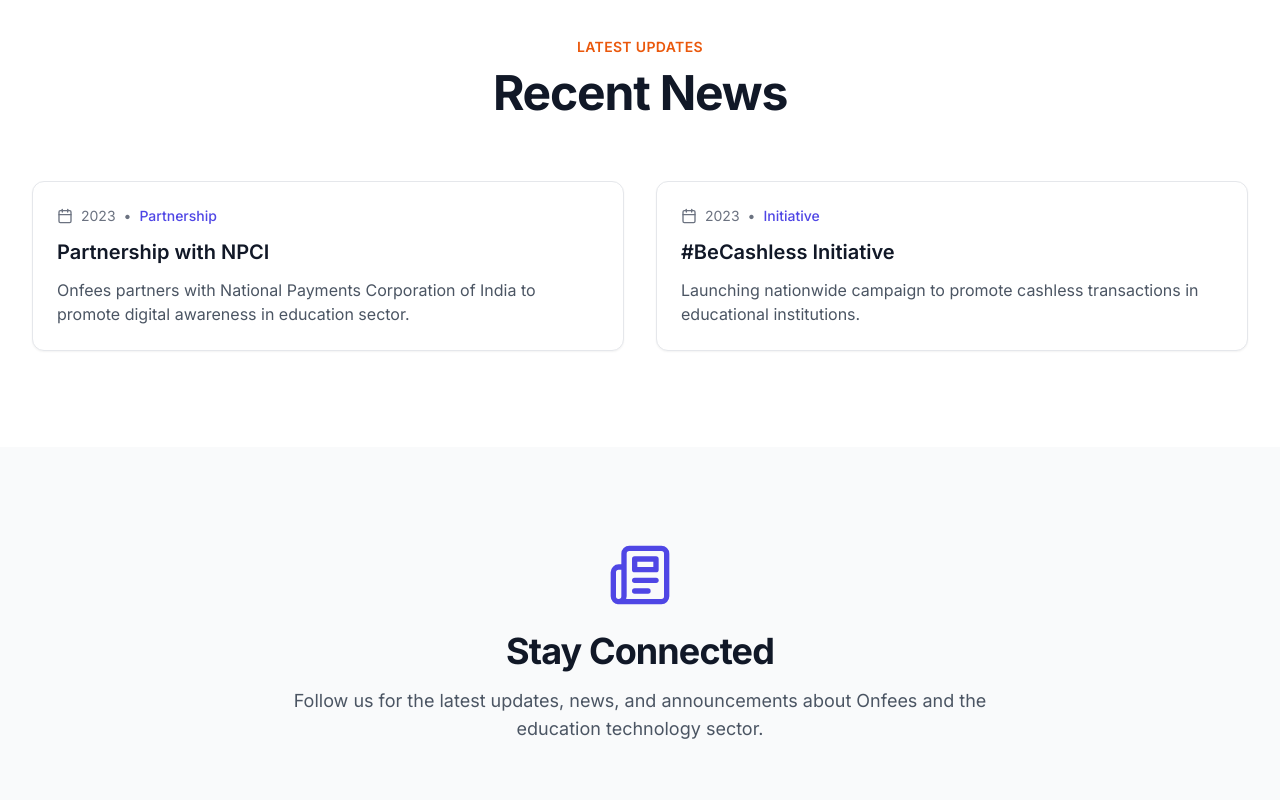
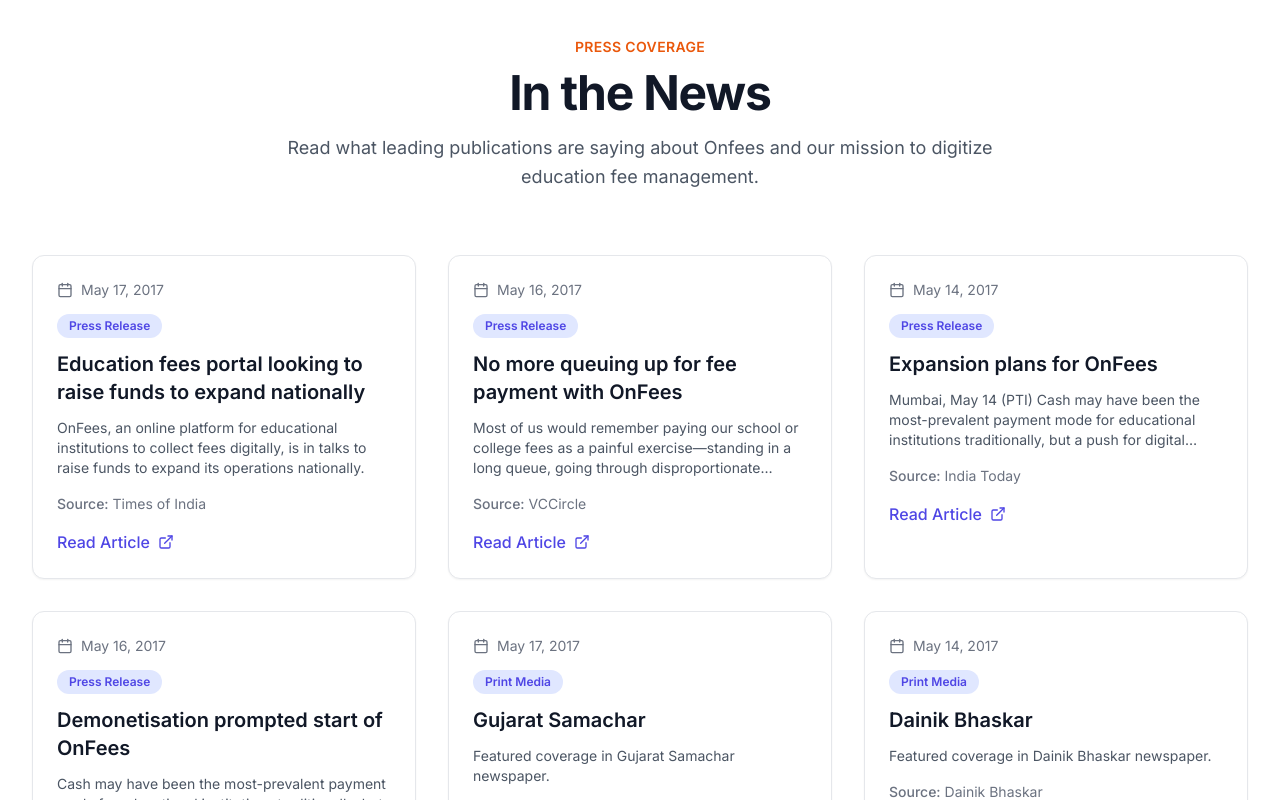
Before and after one commit to Rushabh16-9/onfees-website, a Next.js app: page /news in a window 1280 px wide. Shown: the part 400-1200 px from the top of the page. Built offline with nearby package versions, Linux system fonts and the light colour scheme.

Commit message:
Update News & PR page with actual content from onfees.com

```diff
--- a/app/news/page.tsx
+++ b/app/news/page.tsx
@@ -1,21 +1,58 @@
 import Header from '@/components/navigation/Header';
 import Footer from '@/components/navigation/Footer';
 import Section, { SectionHeader } from '@/components/ui/Section';
-import { Newspaper, Calendar } from 'lucide-react';
+import { Newspaper, Calendar, ExternalLink } from 'lucide-react';
+import Link from 'next/link';
 
 export default function NewsPage() {
     const newsItems = [
         {
-            title: 'Partnership with NPCI',
-            date: '2023',
-            description: 'Onfees partners with National Payments Corporation of India to promote digital awareness in education sector.',
-            category: 'Partnership',
+            title: 'Education fees portal looking to raise funds to expand nationally',
+            date: 'May 17, 2017',
+            description: 'OnFees, an online platform for educational institutions to collect fees digitally, is in talks to raise funds to expand its operations nationally.',
+            category: 'Press Release',
+            source: 'Times of India',
+            link: 'https://timesofindia.indiatimes.com/venture-capital/education-fees-portal-looking-to-raise-funds-to-expand-nationally/articleshow/58715463.cms',
         },
         {
-            title: '#BeCashless Initiative',
-            date: '2023',
-            description: 'Launching nationwide campaign to promote cashless transactions in educational institutions.',
-            category: 'Initiative',
+            title: 'No more queuing up for fee payment with OnFees',
+            date: 'May 16, 2017',
+            description: 'Most of us would remember paying our school or college fees as a painful exercise—standing in a long queue, going through disproportionate paperwork and, not to forget, keeping tabs on the due date. For people on the other side of the counter, i.e., the school or college administration....',
+            category: 'Press Release',
+            source: 'VCCircle',
+            link: 'https://www.vccircle.com/this-startup-ensures-you-dont-have-to-queue-up-for-tedious-fee-payments/',
+        },
+        {
+            title: 'Expansion plans for OnFees',
+            date: 'May 14, 2017',
+            description: 'Mumbai, May 14 (PTI) Cash may have been the most-prevalent payment mode for educational institutions traditionally, but a push for digital economy post-demonetisation is making them change too and this has prompted three young professionals to start OnFees -- an online platform...',
+            category: 'Press Release',
+            source: 'India Today',
+            link: 'https://www.indiatoday.in/pti-feed/story/online-fee-platform-onfees-in-talks-for-next-funding-round-925861-2017-05-14',
+        },
+        {
+            title: 'Demonetisation prompted start of OnFees',
+            date: 'May 16, 2017',
+            description: 'Cash may have been the most-prevalent payment mode for educational institutions traditionally, but a push for digital economy post-demonetisation is making them change too and this has prompted three young professionals to start OnFees an online fee platform....',
+            category: 'Press Release',
+            source: 'Financial Express',
+            link: 'https://www.financialexpress.com/industry/online-fee-platform-onfees-in-talks-for-next-funding-round/668274/',
+        },
+        {
+            title: 'Gujarat Samachar',
+            date: 'May 17, 2017',
+            description: 'Featured coverage in Gujarat Samachar newspaper.',
+            category: 'Print Media',
+            source: 'Gujarat Samachar',
+            link: 'https://onfees.com/assets/images/gujarat_samachar.jpg',
+        },
+        {
+            title: 'Dainik Bhaskar',
+            date: 'May 14, 2017',
+            description: 'Featured coverage in Dainik Bhaskar newspaper.',
+            category: 'Print Media',
+            source: 'Dainik Bhaskar',
+            link: 'https://onfees.com/assets/images/article.png',
         },
     ];
 
@@ -30,27 +67,43 @@
                             <span className="text-gradient">News & PR</span>
                         </h1>
                         <p className="text-xl text-gray-600 leading-relaxed">
-                            Stay updated with the latest news and announcements from Onfees.
+                            Stay updated with the latest news, press releases, and media coverage about Onfees.
                         </p>
                     </div>
                 </Section>
 
                 <Section background="white">
                     <SectionHeader
-                        subtitle="Latest Updates"
-                        title="Recent News"
+                        subtitle="Press Coverage"
+                        title="In the News"
+                        description="Read what leading publications are saying about Onfees and our mission to digitize education fee management."
                     />
-                    <div className="grid md:grid-cols-2 gap-8">
+                    <div className="grid md:grid-cols-2 lg:grid-cols-3 gap-8">
                         {newsItems.map((item, index) => (
-                            <div key={index} className="card">
+                            <div key={index} className="card group hover:shadow-xl transition-shadow duration-300">
                                 <div className="flex items-center text-sm text-gray-500 mb-3">
                                     <Calendar className="w-4 h-4 mr-2" />
                                     <span>{item.date}</span>
-                                    <span className="mx-2">•</span>
-                                    <span className="text-primary-600 font-medium">{item.category}</span>
                                 </div>
-                                <h3 className="text-xl font-semibold mb-3">{item.title}</h3>
-                                <p className="text-gray-600">{item.description}</p>
+                                <div className="inline-block px-3 py-1 bg-primary-100 text-primary-600 text-xs font-semibold rounded-full mb-3">
+                                    {item.category}
+                                </div>
+                                <h3 className="text-xl font-semibold mb-3 group-hover:text-primary-600 transition-colors">
+                                    {item.title}
+                                </h3>
+                                <p className="text-gray-600 mb-4 text-sm line-clamp-3">{item.description}</p>
+                                <div className="text-sm text-gray-500 mb-4">
+                                    <span className="font-medium">Source:</span> {item.source}
+                                </div>
+                                <Link
+                                    href={item.link}
+                                    target="_blank"
+                                    rel="noopener noreferrer"
+                                    className="inline-flex items-center text-primary-600 font-medium hover:text-primary-700 transition-colors"
+                                >
+                                    Read Article
+                                    <ExternalLink className="ml-2 w-4 h-4" />
+                                </Link>
                             </div>
                         ))}
                     </div>
@@ -60,8 +113,14 @@
                     <div className="max-w-3xl mx-auto text-center">
                         <Newspaper className="w-16 h-16 text-primary-600 mx-auto mb-6" />
                         <h2 className="heading-md mb-4">Stay Connected</h2>
-                        <p className="text-lg text-gray-600">
+                        <p className="text-lg text-gray-600 mb-6">
                             Follow us for the latest updates, news, and announcements about Onfees and the education technology sector.
+                        </p>
+                        <p className="text-gray-600">
+                            For media inquiries, please contact us at{' '}
+                            <a href="mailto:info@onfees.com" className="text-primary-600 hover:text-primary-700 font-medium">
+                                info@onfees.com
+                            </a>
                         </p>
                     </div>
                 </Section>
```
